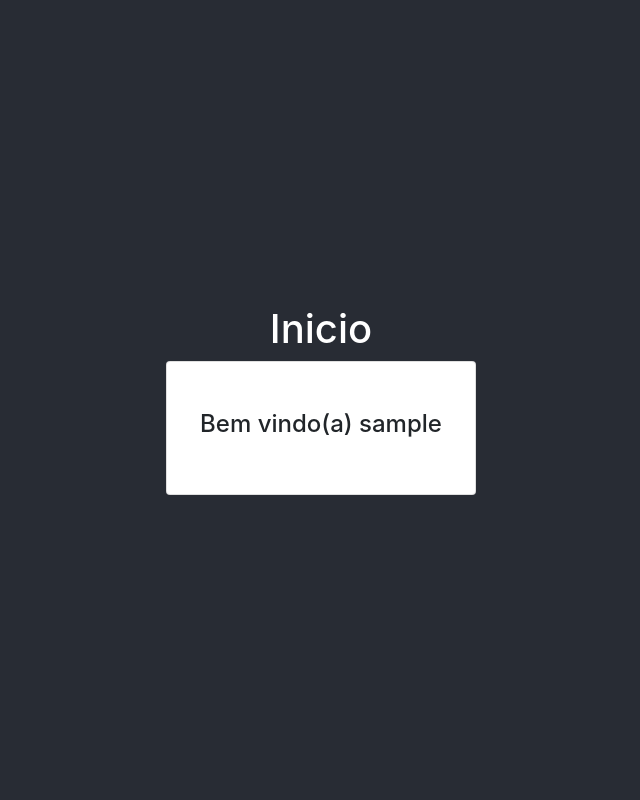
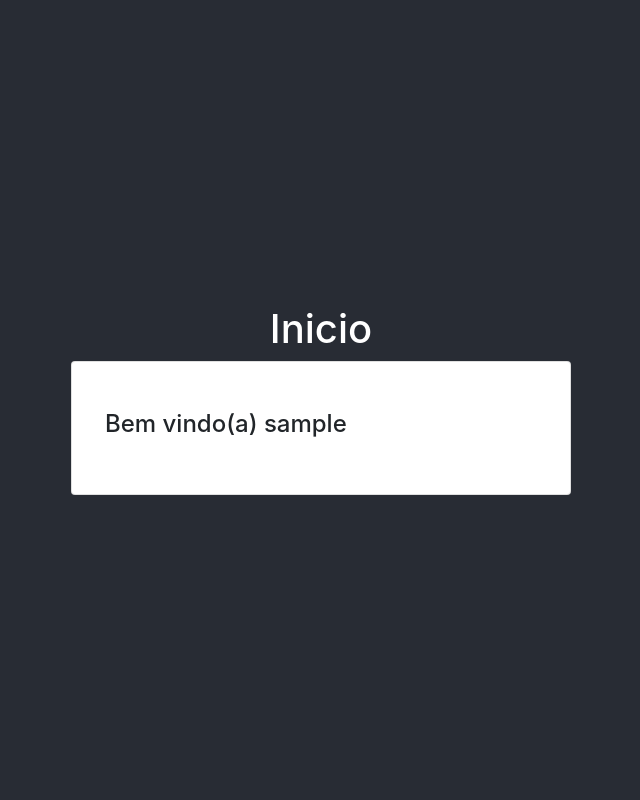
Before and after one commit to IvanSJr/AppFacebookLogin, a Django app: page / in a window 1280 px wide. Shown: the whole page, without its empty margins (319-959 px from the left). Run offline with Django 3.2, Linux system fonts and the light colour scheme; the visitor is signed in with stand-in values (Sample User, id 1); some libraries are stand-ins or nearby versions.

Commit message:
Erro na digitação

```diff
--- a/main/static/css/style.css
+++ b/main/static/css/style.css
@@ -10,7 +10,7 @@ img {
     align-items: center;
 }
 
-.conteiner-fluid > div {
+.container-fluid > div {
     width: 85%;
     min-width: 300px;
     max-width: 500px;
```
